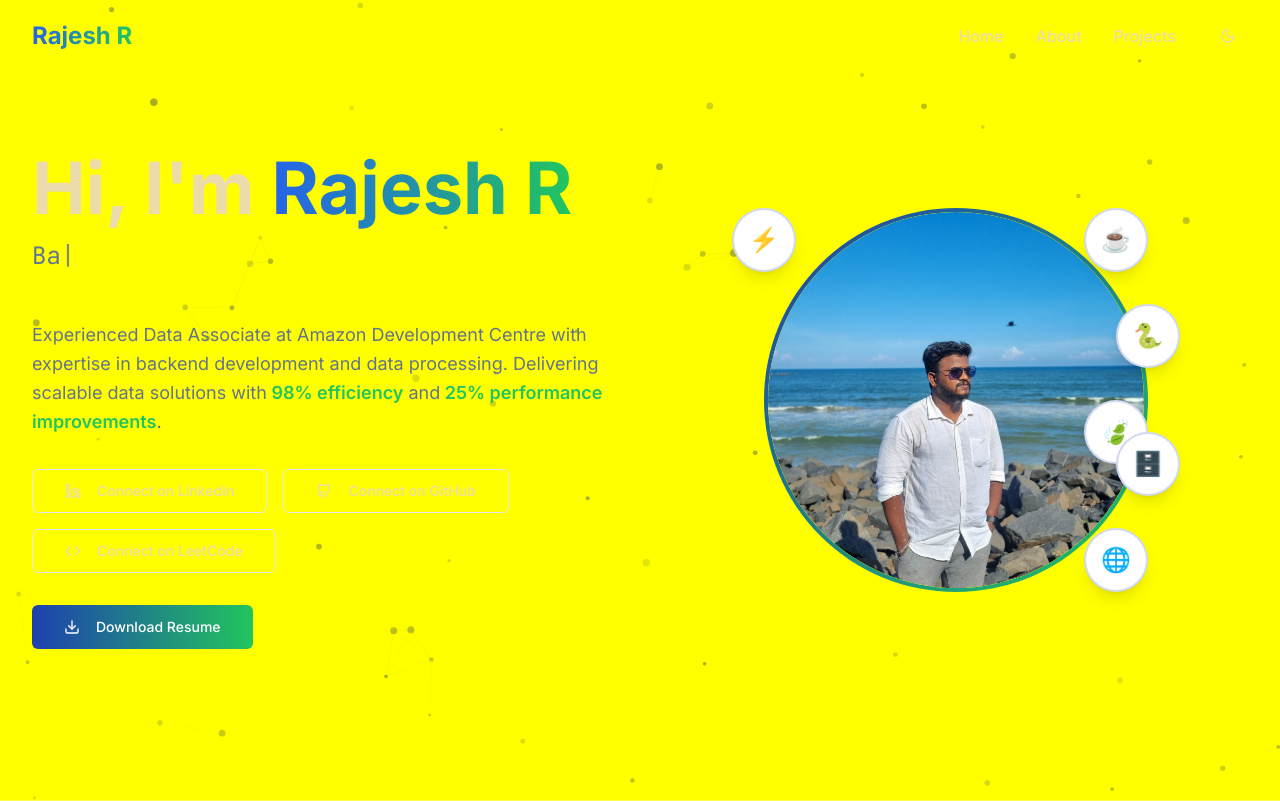
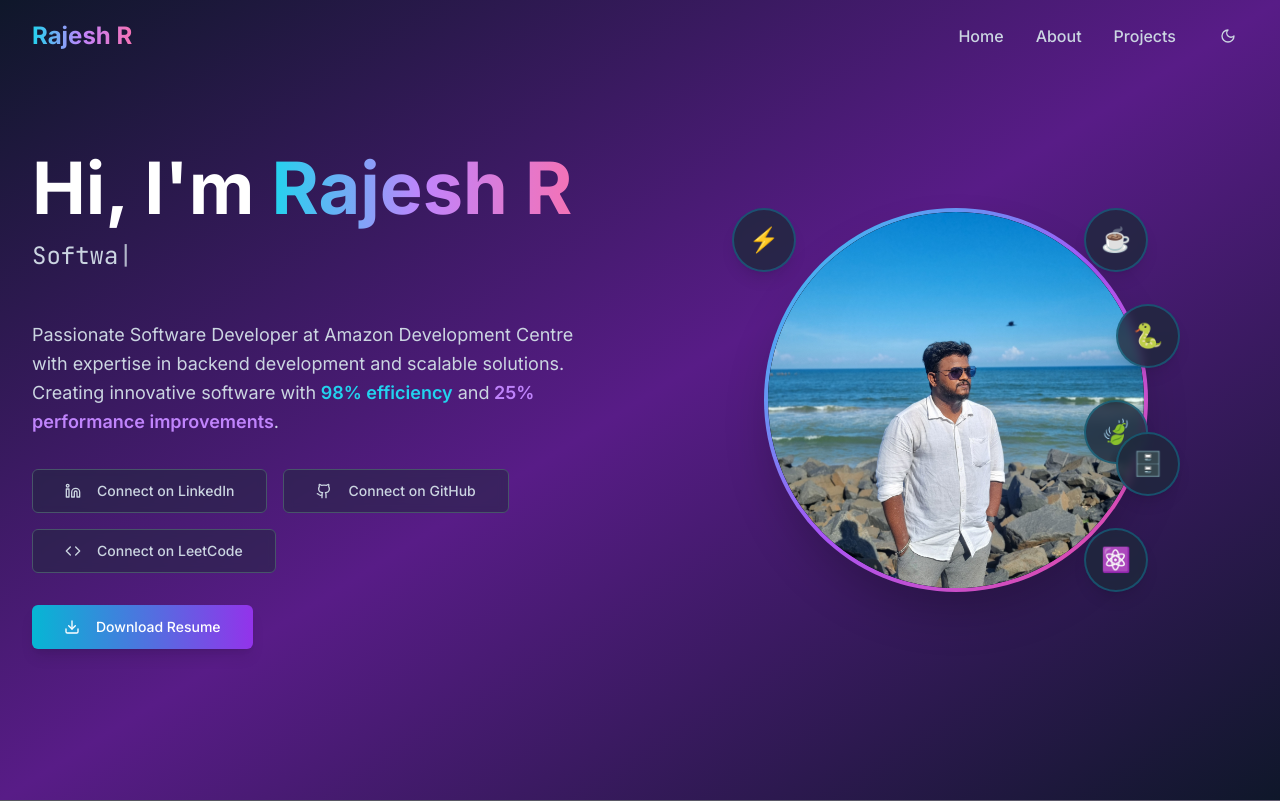
Before and after one commit to rrajez/rajesh-dev-showcase-hub, a React (Vite) app: page / in a window 1280 px wide. Shown: the top 801 px of the page. Built offline with nearby package versions, Linux system fonts and the light colour scheme.

Commit message:
Refactor: Update theme and job title
- Changed the color theme of the website.
- Updated the job title to "Software Developer".

```diff
--- a/index.html
+++ b/index.html
@@ -5,7 +5,7 @@
     <meta charset="UTF-8" />
     <meta name="viewport" content="width=device-width, initial-scale=1.0" />
     <title>Rajesh R - Software Developer Portfolio</title>
-    <meta name="description" content="Portfolio of Rajesh R - Software Developer, Data Associate, and Backend Developer with experience at Amazon Development Centre" />
+    <meta name="description" content="Portfolio of Rajesh R - Software Developer and Backend Specialist with expertise in modern web technologies" />
     <meta name="author" content="Rajesh R" />
 
     <!-- Fonts -->
@@ -14,7 +14,7 @@
     <link href="https://fonts.googleapis.com/css2?family=Inter:wght@300;400;500;600;700&family=JetBrains+Mono:wght@400;500&display=swap" rel="stylesheet">
 
     <meta property="og:title" content="Rajesh R - Software Developer Portfolio" />
-    <meta property="og:description" content="Portfolio of Rajesh R - Software Developer, Data Associate, and Backend Developer" />
+    <meta property="og:description" content="Portfolio of Rajesh R - Software Developer and Backend Specialist" />
     <meta property="og:type" content="website" />
 
     <meta name="twitter:card" content="summary_large_image" />
--- a/src/components/Header.tsx
+++ b/src/components/Header.tsx
@@ -31,11 +31,11 @@ const Header = ({ isDarkMode, toggleDarkMode }: HeaderProps) => {
 
   return (
     <header className={`fixed top-0 w-full z-50 transition-all duration-300 ${
-      isScrolled ? 'bg-white/95 dark:bg-gray-900/95 backdrop-blur-md shadow-lg' : 'bg-transparent'
+      isScrolled ? 'bg-slate-900/95 backdrop-blur-md shadow-lg border-b border-slate-800' : 'bg-transparent'
     }`}>
       <nav className="container-custom section-padding py-4">
         <div className="flex items-center justify-between">
-          <div className="text-2xl font-bold gradient-text">
+          <div className="text-2xl font-bold bg-gradient-to-r from-cyan-400 via-purple-400 to-pink-400 bg-clip-text text-transparent">
             Rajesh R
           </div>
 
@@ -43,19 +43,19 @@ const Header = ({ isDarkMode, toggleDarkMode }: HeaderProps) => {
           <div className="hidden md:flex items-center space-x-8">
             <button
               onClick={() => scrollToSection('home')}
-              className="text-foreground hover:text-primary transition-colors duration-300 font-medium"
+              className="text-slate-300 hover:text-cyan-400 transition-colors duration-300 font-medium"
             >
               Home
             </button>
             <button
               onClick={() => scrollToSection('about')}
-              className="text-foreground hover:text-primary transition-colors duration-300 font-medium"
+              className="text-slate-300 hover:text-cyan-400 transition-colors duration-300 font-medium"
             >
               About
             </button>
             <button
               onClick={() => scrollToSection('projects')}
-              className="text-foreground hover:text-primary transition-colors duration-300 font-medium"
+              className="text-slate-300 hover:text-cyan-400 transition-colors duration-300 font-medium"
             >
               Projects
             </button>
@@ -63,7 +63,7 @@ const Header = ({ isDarkMode, toggleDarkMode }: HeaderProps) => {
               variant="ghost"
               size="icon"
               onClick={toggleDarkMode}
-              className="ml-4"
+              className="ml-4 text-slate-300 hover:text-cyan-400 hover:bg-slate-800"
             >
               {isDarkMode ? <Sun className="h-5 w-5" /> : <Moon className="h-5 w-5" />}
             </Button>
@@ -75,6 +75,7 @@ const Header = ({ isDarkMode, toggleDarkMode }: HeaderProps) => {
               variant="ghost"
               size="icon"
               onClick={toggleDarkMode}
+              className="text-slate-300 hover:text-cyan-400 hover:bg-slate-800"
             >
               {isDarkMode ? <Sun className="h-5 w-5" /> : <Moon className="h-5 w-5" />}
             </Button>
@@ -82,6 +83,7 @@ const Header = ({ isDarkMode, toggleDarkMode }: HeaderProps) => {
               variant="ghost"
               size="icon"
               onClick={() => setIsMenuOpen(!isMenuOpen)}
+              className="text-slate-300 hover:text-cyan-400 hover:bg-slate-800"
             >
               {isMenuOpen ? <X className="h-6 w-6" /> : <Menu className="h-6 w-6" />}
             </Button>
@@ -90,23 +92,23 @@ const Header = ({ isDarkMode, toggleDarkMode }: HeaderProps) => {
 
         {/* Mobile Navigation */}
         {isMenuOpen && (
-          <div className="md:hidden mt-4 pb-4 border-t border-border">
+          <div className="md:hidden mt-4 pb-4 border-t border-slate-800">
             <div className="flex flex-col space-y-4 mt-4">
               <button
                 onClick={() => scrollToSection('home')}
-                className="text-left text-foreground hover:text-primary transition-colors duration-300 font-medium"
+                className="text-left text-slate-300 hover:text-cyan-400 transition-colors duration-300 font-medium"
               >
                 Home
               </button>
               <button
                 onClick={() => scrollToSection('about')}
-                className="text-left text-foreground hover:text-primary transition-colors duration-300 font-medium"
+                className="text-left text-slate-300 hover:text-cyan-400 transition-colors duration-300 font-medium"
               >
                 About
               </button>
               <button
                 onClick={() => scrollToSection('projects')}
-                className="text-left text-foreground hover:text-primary transition-colors duration-300 font-medium"
+                className="text-left text-slate-300 hover:text-cyan-400 transition-colors duration-300 font-medium"
               >
                 Projects
               </button>
--- a/src/components/Hero.tsx
+++ b/src/components/Hero.tsx
@@ -17,50 +17,50 @@ const Hero = () => {
       name: "LinkedIn",
       icon: Linkedin,
       url: "https://linkedin.com/in/rajesh-r",
-      color: "hover:text-blue-600"
+      color: "hover:text-blue-400"
     },
     {
       name: "GitHub",
       icon: Github,
       url: "https://github.com/rajesh-r",
-      color: "hover:text-gray-800 dark:hover:text-gray-300"
+      color: "hover:text-purple-400"
     },
     {
       name: "LeetCode",
       icon: Code,
       url: "https://leetcode.com/rajesh-r",
-      color: "hover:text-orange-500"
+      color: "hover:text-orange-400"
     }
   ];
 
   return (
-    <section id="home" className="min-h-screen flex items-center justify-center relative overflow-hidden">
+    <section id="home" className="min-h-screen flex items-center justify-center relative overflow-hidden bg-gradient-to-br from-slate-900 via-purple-900 to-slate-900">
       <div className="container-custom section-padding">
         <div className="grid lg:grid-cols-2 gap-12 items-center">
           {/* Content */}
           <div className={`space-y-8 ${isVisible ? 'animate-fade-in' : 'opacity-0'}`}>
             <div className="space-y-4">
-              <h1 className="text-5xl lg:text-7xl font-bold text-foreground">
+              <h1 className="text-5xl lg:text-7xl font-bold text-white">
                 Hi, I'm{" "}
-                <span className="gradient-text">Rajesh R</span>
+                <span className="bg-gradient-to-r from-cyan-400 via-purple-400 to-pink-400 bg-clip-text text-transparent">Rajesh R</span>
               </h1>
 
-              <div className="text-xl lg:text-2xl text-muted-foreground h-12">
+              <div className="text-xl lg:text-2xl text-slate-300 h-12">
                 <TypewriterEffect
                   texts={[
-                    "Data Associate",
-                    "Backend Developer",
-                    "Software Engineer"
+                    "Software Developer",
+                    "Backend Specialist",
+                    "Full Stack Engineer"
                   ]}
                 />
               </div>
             </div>
 
-            <p className="text-lg text-muted-foreground leading-relaxed max-w-xl">
-              Experienced Data Associate at Amazon Development Centre with expertise in backend development and data processing.
-              Delivering scalable data solutions with
-              <span className="text-secondary font-semibold"> 98% efficiency</span> and
-              <span className="text-secondary font-semibold"> 25% performance improvements</span>.
+            <p className="text-lg text-slate-300 leading-relaxed max-w-xl">
+              Passionate Software Developer at Amazon Development Centre with expertise in backend development and scalable solutions.
+              Creating innovative software with
+              <span className="text-cyan-400 font-semibold"> 98% efficiency</span> and
+              <span className="text-purple-400 font-semibold"> 25% performance improvements</span>.
             </p>
 
             {/* Social Links */}
@@ -70,7 +70,7 @@ const Hero = () => {
                   key={link.name}
                   variant="outline"
                   size="lg"
-                  className={`group transition-all duration-300 hover:scale-105 ${
+                  className={`group transition-all duration-300 hover:scale-105 border-slate-600 bg-slate-800/50 text-slate-300 hover:bg-slate-700 backdrop-blur-sm ${
                     isVisible ? 'animate-slide-in-right' : 'opacity-0'
                   }`}
                   style={{ animationDelay: `${index * 200}ms` }}
@@ -85,7 +85,7 @@ const Hero = () => {
             {/* Resume Download */}
             <Button
               size="lg"
-              className={`bg-gradient-to-r from-primary to-secondary hover:from-primary-dark hover:to-secondary-dark text-white transition-all duration-300 hover:scale-105 ${
+              className={`bg-gradient-to-r from-cyan-500 to-purple-600 hover:from-cyan-600 hover:to-purple-700 text-white transition-all duration-300 hover:scale-105 shadow-lg hover:shadow-cyan-500/25 ${
                 isVisible ? 'animate-fade-in' : 'opacity-0'
               }`}
               style={{ animationDelay: '800ms' }}
@@ -99,11 +99,11 @@ const Hero = () => {
           <div className={`relative ${isVisible ? 'animate-slide-in-right' : 'opacity-0'}`}>
             <div className="relative mx-auto w-80 h-80 lg:w-96 lg:h-96">
               {/* Profile Image */}
-              <div className="w-full h-full rounded-full bg-gradient-to-br from-primary to-secondary p-1">
-                <div className="w-full h-full rounded-full bg-background flex items-center justify-center overflow-hidden">
+              <div className="w-full h-full rounded-full bg-gradient-to-br from-cyan-400 via-purple-500 to-pink-500 p-1 shadow-2xl">
+                <div className="w-full h-full rounded-full bg-slate-900 flex items-center justify-center overflow-hidden">
                   <img
                     src="/lovable-uploads/15c31b4b-d8e1-4637-8b64-59ef002b4386.png"
-                    alt="Rajesh R - Data Associate at Amazon"
+                    alt="Rajesh R - Software Developer at Amazon"
                     className="w-full h-full rounded-full object-cover"
                   />
                 </div>
--- a/src/components/TechIcons.tsx
+++ b/src/components/TechIcons.tsx
@@ -13,8 +13,8 @@ const TechIcons = () => {
     { name: "Python", icon: "🐍", position: "top-1/4 -right-8", delay: "200ms" },
     { name: "Spring", icon: "🍃", position: "top-1/2 right-0", delay: "400ms" },
     { name: "MySQL", icon: "🗄️", position: "bottom-1/4 -right-8", delay: "600ms" },
-    { name: "HTML", icon: "🌐", position: "bottom-0 right-0", delay: "800ms" },
-    { name: "JS", icon: "⚡", position: "top-0 -left-8", delay: "1000ms" },
+    { name: "React", icon: "⚛️", position: "bottom-0 right-0", delay: "800ms" },
+    { name: "Node.js", icon: "⚡", position: "top-0 -left-8", delay: "1000ms" },
   ];
 
   return (
@@ -22,7 +22,7 @@ const TechIcons = () => {
       {technologies.map((tech, index) => (
         <div
           key={tech.name}
-          className={`absolute ${tech.position} w-16 h-16 bg-white dark:bg-gray-800 rounded-full shadow-lg flex items-center justify-center text-2xl floating-tech border-2 border-primary/20 ${
+          className={`absolute ${tech.position} w-16 h-16 bg-slate-800/80 backdrop-blur-sm rounded-full shadow-lg flex items-center justify-center text-2xl floating-tech border-2 border-cyan-500/30 hover:border-purple-500/50 transition-all duration-300 ${
             isVisible ? 'animate-fade-in' : 'opacity-0'
           }`}
           style={{ animationDelay: tech.delay }}
--- a/src/index.css
+++ b/src/index.css
@@ -5,82 +5,82 @@
 
 @layer base {
   :root {
-    --background: 245 245 245;
-    --foreground: 45 62 80;
+    --background: 15 23 42;
+    --foreground: 248 250 252;
 
-    --card: 0 0% 100%;
-    --card-foreground: 45 62 80;
+    --card: 30 41 59;
+    --card-foreground: 248 250 252;
 
-    --popover: 0 0% 100%;
-    --popover-foreground: 45 62 80;
+    --popover: 30 41 59;
+    --popover-foreground: 248 250 252;
 
-    --primary: 30 58 138;
-    --primary-foreground: 245 245 245;
+    --primary: 6 182 212;
+    --primary-foreground: 15 23 42;
 
-    --secondary: 34 197 94;
-    --secondary-foreground: 245 245 245;
+    --secondary: 147 51 234;
+    --secondary-foreground: 248 250 252;
 
-    --muted: 210 40% 96.1%;
-    --muted-foreground: 215.4 16.3% 46.9%;
+    --muted: 51 65 85;
+    --muted-foreground: 148 163 184;
 
-    --accent: 210 40% 96.1%;
-    --accent-foreground: 222.2 47.4% 11.2%;
+    --accent: 51 65 85;
+    --accent-foreground: 248 250 252;
 
-    --destructive: 0 84.2% 60.2%;
-    --destructive-foreground: 210 40% 98%;
+    --destructive: 239 68 68;
+    --destructive-foreground: 248 250 252;
 
-    --border: 214.3 31.8% 91.4%;
-    --input: 214.3 31.8% 91.4%;
-    --ring: 30 58 138;
+    --border: 51 65 85;
+    --input: 51 65 85;
+    --ring: 6 182 212;
 
     --radius: 0.5rem;
 
-    --sidebar-background: 0 0% 98%;
-    --sidebar-foreground: 240 5.3% 26.1%;
-    --sidebar-primary: 240 5.9% 10%;
-    --sidebar-primary-foreground: 0 0% 98%;
-    --sidebar-accent: 240 4.8% 95.9%;
-    --sidebar-accent-foreground: 240 5.9% 10%;
-    --sidebar-border: 220 13% 91%;
-    --sidebar-ring: 217.2 91.2% 59.8%;
+    --sidebar-background: 15 23 42;
+    --sidebar-foreground: 248 250 252;
+    --sidebar-primary: 6 182 212;
+    --sidebar-primary-foreground: 15 23 42;
+    --sidebar-accent: 51 65 85;
+    --sidebar-accent-foreground: 248 250 252;
+    --sidebar-border: 51 65 85;
+    --sidebar-ring: 6 182 212;
   }
 
   .dark {
-    --background: 45 62 80;
-    --foreground: 245 245 245;
+    --background: 15 23 42;
+    --foreground: 248 250 252;
 
-    --card: 45 62 80;
-    --card-foreground: 245 245 245;
+    --card: 30 41 59;
+    --card-foreground: 248 250 252;
 
-    --popover: 45 62 80;
-    --popover-foreground: 245 245 245;
+    --popover: 30 41 59;
+    --popover-foreground: 248 250 252;
 
-    --primary: 59 130 246;
-    --primary-foreground: 45 62 80;
+    --primary: 6 182 212;
+    --primary-foreground: 15 23 42;
 
-    --secondary: 34 197 94;
-    --secondary-foreground: 245 245 245;
+    --secondary: 147 51 234;
+    --secondary-foreground: 248 250 252;
 
-    --muted: 217.2 32.6% 17.5%;
-    --muted-foreground: 215 20.2% 65.1%;
+    --muted: 51 65 85;
+    --muted-foreground: 148 163 184;
 
-    --accent: 217.2 32.6% 17.5%;
-    --accent-foreground: 210 40% 98%;
+    --accent: 51 65 85;
+    --accent-foreground: 248 250 252;
 
-    --destructive: 0 62.8% 30.6%;
-    --destructive-foreground: 210 40% 98%;
+    --destructive: 239 68 68;
+    --destructive-foreground: 248 250 252;
 
-    --border: 217.2 32.6% 17.5%;
-    --input: 217.2 32.6% 17.5%;
-    --ring: 212.7 26.8% 83.9%;
-    --sidebar-background: 240 5.9% 10%;
-    --sidebar-foreground: 240 4.8% 95.9%;
-    --sidebar-primary: 224.3 76.3% 48%;
-    --sidebar-primary-foreground: 0 0% 100%;
-    --sidebar-accent: 240 3.7% 15.9%;
-    --sidebar-accent-foreground: 240 4.8% 95.9%;
-    --sidebar-border: 240 3.7% 15.9%;
-    --sidebar-ring: 217.2 91.2% 59.8%;
+    --border: 51 65 85;
+    --input: 51 65 85;
+    --ring: 6 182 212;
+    --sidebar-background: 15 23 42;
+    --sidebar-foreground: 248 250 252;
+    --sidebar-primary: 6 182 212;
+    --sidebar-primary-foreground: 15 23 42;
+    --sidebar-accent: 51 65 85;
+    --sidebar-accent-foreground: 248 250 252;
+    --sidebar-border: 51 65 85;
+    --sidebar-ring: 6 182 212;
   }
 }
 
@@ -94,7 +94,9 @@
   }
 
   body {
-    @apply bg-background text-foreground font-inter;
+    @apply bg-slate-900 text-slate-100 font-inter;
+    background: linear-gradient(135deg, #0f172a 0%, #1e1b4b 50%, #0f172a 100%);
+    min-height: 100vh;
   }
 
   /* Custom scrollbar */
@@ -103,15 +105,15 @@
   }
 
   ::-webkit-scrollbar-track {
-    @apply bg-muted;
+    @apply bg-slate-800;
   }
 
   ::-webkit-scrollbar-thumb {
-    @apply bg-primary rounded-full;
+    @apply bg-cyan-600 rounded-full;
   }
 
   ::-webkit-scrollbar-thumb:hover {
-    @apply bg-primary-light;
+    @apply bg-cyan-500;
   }
 }
 
@@ -125,19 +127,19 @@
   }
 
   .gradient-text {
-    @apply bg-gradient-to-r from-blue-600 to-green-500 bg-clip-text text-transparent;
+    @apply bg-gradient-to-r from-cyan-400 via-purple-400 to-pink-400 bg-clip-text text-transparent;
   }
 
   .glass-effect {
-    @apply bg-white/10 backdrop-blur-md border border-white/20;
+    @apply bg-slate-800/20 backdrop-blur-md border border-slate-700/50;
   }
 
   .skill-progress {
-    @apply relative overflow-hidden bg-gray-200 dark:bg-gray-700 rounded-full h-3;
+    @apply relative overflow-hidden bg-slate-700 rounded-full h-3;
   }
 
   .skill-progress-bar {
-    @apply h-full bg-gradient-to-r from-blue-600 to-green-500 transition-all duration-1000 ease-out;
+    @apply h-full bg-gradient-to-r from-cyan-500 to-purple-600 transition-all duration-1000 ease-out;
   }
 
   .floating-tech {
@@ -154,7 +156,7 @@
 
   .particle {
     position: absolute;
-    background: linear-gradient(135deg, #1e40af, #22c55e);
+    background: linear-gradient(135deg, #06b6d4, #8b5cf6);
     border-radius: 50%;
     pointer-events: none;
   }
```
